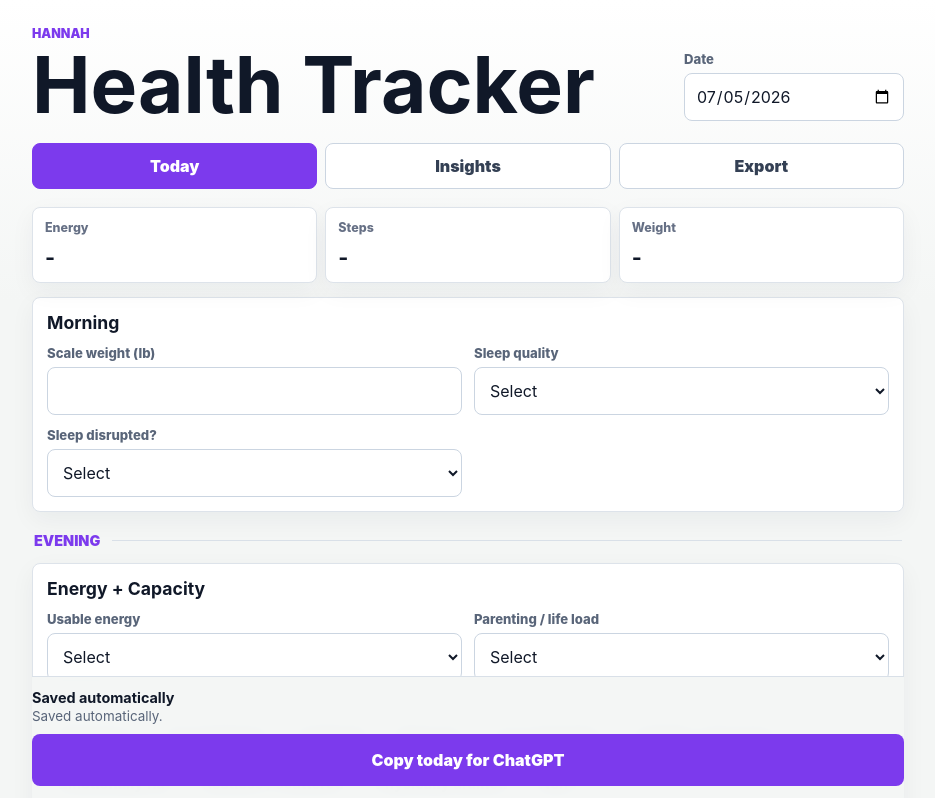
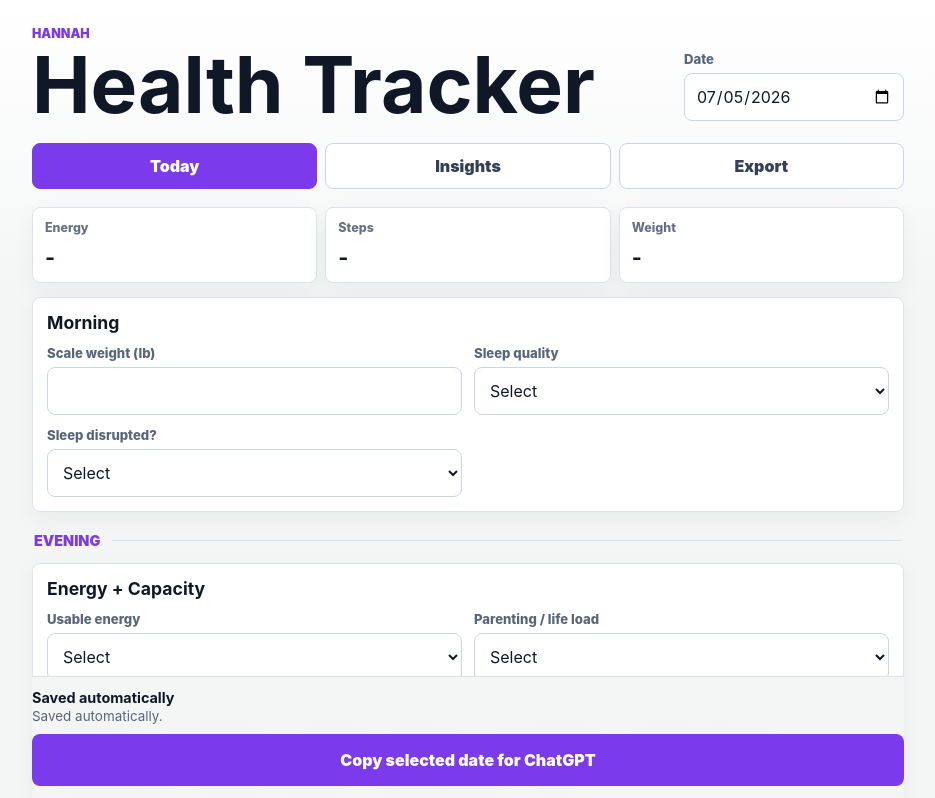
Before and after one commit to kaliharmen-hue/hannah-health-tracker, a React (Vite) app: page / in a window 1280 px wide. Shown: the top 798 px of the page, without its empty margins (172-1107 px from the left). Built offline with nearby package versions, Linux system fonts and the light colour scheme.

Commit message:
Clarify selected date export

```diff
--- a/src/App.jsx
+++ b/src/App.jsx
@@ -299,7 +299,7 @@ export default function App() {
 
       {activeTab === 'export' && (
         <section className="export-grid">
-          <ExportCard title="Daily coaching" button="Copy today's data" onCopy={copyDaily}>
+          <ExportCard title="Daily coaching" button="Copy selected date" onCopy={copyDaily}>
             For feedback during the week without changing the plan every day.
           </ExportCard>
           <ExportCard title="Weekly review" button="Copy weekly review" onCopy={copyWeekly}>
@@ -410,7 +410,7 @@ function BottomExportBar({ status, onCopy }) {
         <strong>Saved automatically</strong>
         <span>{status}</span>
       </div>
-      <button className="primary-button" onClick={onCopy}>Copy today for ChatGPT</button>
+      <button className="primary-button" onClick={onCopy}>Copy selected date for ChatGPT</button>
     </section>
   );
 }
```
